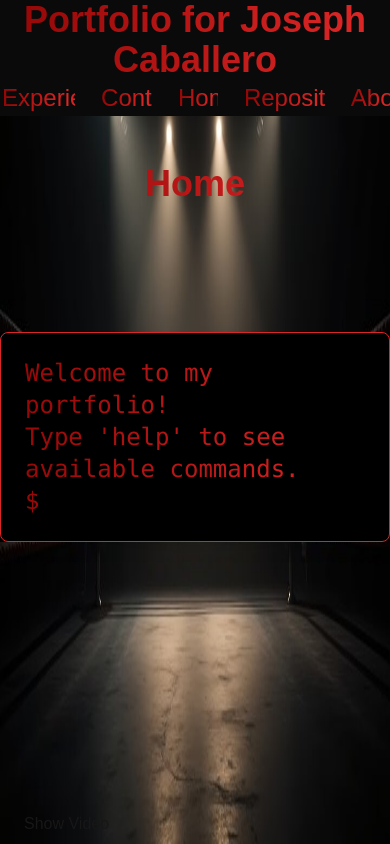
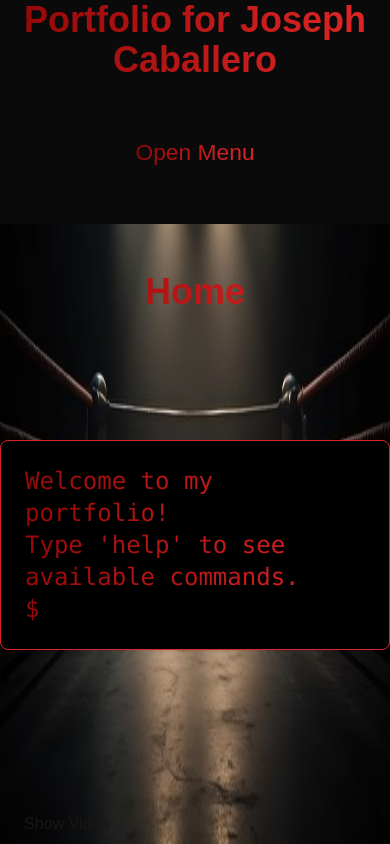
Before and after one commit to Josephcabs/portfolio_app, a Next.js app: page / in a window 390 px wide. Built offline with nearby package versions, Linux system fonts and the light colour scheme.

Commit message:
feat: adds a open and close menu for mobile users and makes the page more responsive

```diff
--- a/src/app/layout.tsx
+++ b/src/app/layout.tsx
@@ -36,7 +36,7 @@ export default function RootLayout({
           <div className="text-4xl font-bold text-center">
             <Header />
           </div>
-          <div className="flex items-center justify-center gap-6 xl:gap-12 sm:gap-10 md:gap-20 lg:gap-24 xl:gap-32 text-2xl w-full">
+          <div className="flex items-center justify-center  text-2xl w-full">
             <Links />
           </div>
         </div>
--- a/src/components/Links/Links.tsx
+++ b/src/components/Links/Links.tsx
@@ -1,9 +1,23 @@
 "use client";
 import { useRouter } from "next/navigation";
+import { useEffect, useState } from "react";
 
 export default function Links() {
+  const [isOpen, setIsOpen] = useState(false);
   const router = useRouter();
+  useEffect(() => {
+    if (window.innerWidth > 640) {
+      setIsOpen(true);
+    }
+  }, []);
   return (
+    <>
+      <div
+        className={`md:transition-none transition-all duration-700 ease-in-out overflow-hidden sm:flex-row flex flex-wrap items-center justify-center ${
+          isOpen ? " max-h-[275px] scale-100" : " max-h-[200px] scale-95"
+        } opacity-100  w-full mx-auto p-14 rounded-md gap-3 xl:gap-28 lg:gap-24 md:gap-10 `}
+      >
+        {isOpen && (
           <>
             <button
               className="relative
@@ -132,5 +146,14 @@ export default function Links() {
               About
             </button>
           </>
+        )}
+        <button
+          className="md:hidden flex flex-col justify-center transition-all duration-300 rounded-md bg-gradient-to-r from-[#8a0303] via-red-600 to-[#8a0303] bg-[length:200%_200%] bg-clip-text text-transparent animate-gradient-flow"
+          onClick={() => setIsOpen(!isOpen)}
+        >
+          {isOpen ? "Close Menu" : "Open Menu"}
+        </button>
+      </div>
+    </>
   );
 }
```
Lines whose indentation alone changed are shown as unchanged.
